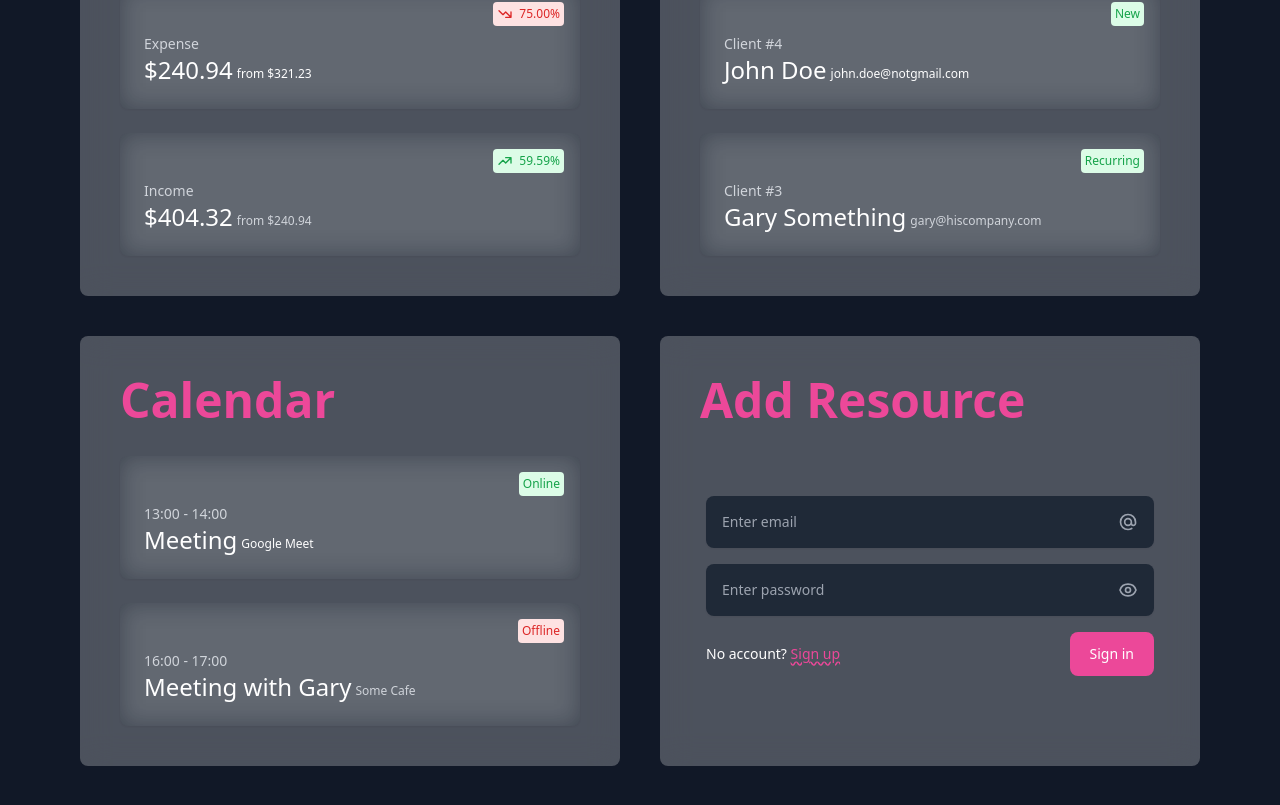
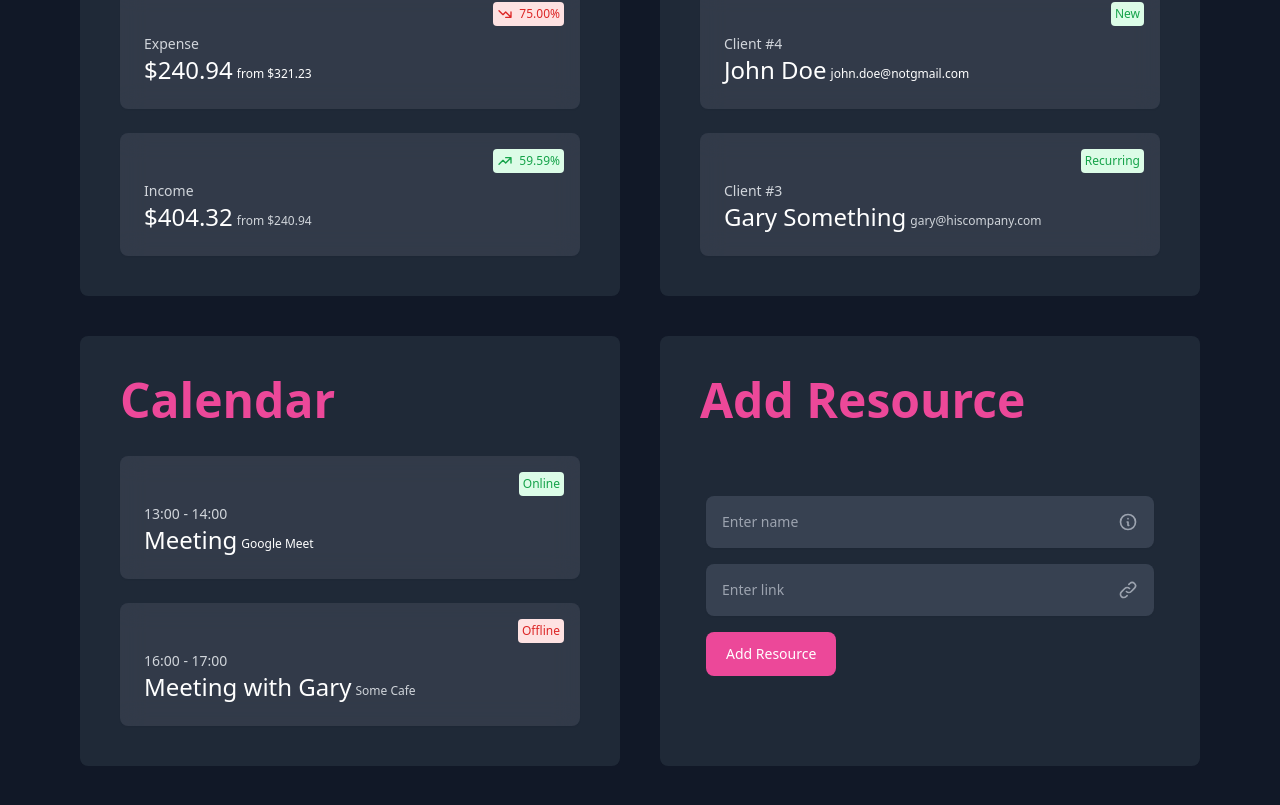
Before and after one commit to pybash1/solodustries, a Next.js app: page /dashboard in a window 1280 px wide. Shown: the part 451-1256 px from the top of the page. Built offline with nearby package versions, Linux system fonts and the light colour scheme.

Commit message:
fix: major improvements and bug fixes feat: better consistent dashboard

```diff
--- a/components/Banner.js
+++ b/components/Banner.js
@@ -17,7 +17,7 @@ export default function Banner() {
             </p>
 
             <div className="flex flex-wrap justify-center gap-4 mt-8">
-              <Link href="/onboarding">
+              <Link href="/pricing">
                 <a className="relative inline-flex items-center px-8 py-3 overflow-hidden text-white bg-pink-600 rounded group active:bg-pink-500 focus:outline-none focus:ring">
                   <span className="absolute right-0 transition-transform translate-x-full group-hover:-translate-x-4">
                     <svg
--- a/components/Navbar.js
+++ b/components/Navbar.js
@@ -22,11 +22,13 @@ export default function Navbar(props) {
             </svg>
           </button>
 
-          <a href="" className="flex">
+          <Link href="/">
+            <a className="flex">
               <span className="w-32 h-10 bg-gray-900 rounded-lg flex items-center justify-center">
                 SoloDustries
               </span>
             </a>
+          </Link>
         </div>
 
         <div className="flex items-center justify-end flex-1">
@@ -95,11 +97,9 @@ export default function Navbar(props) {
                 </a>
               </Link>
 
-              <Link href="/calendar">
-                <a className="block h-16 leading-[4rem] border-b-4 border-transparent hover:text-pink-700 hover:border-current">
+              <a href="https://calendar.google.com/" target="blank_" rel="noreferrer noopener" className="block h-16 leading-[4rem] border-b-4 border-transparent hover:text-pink-700 hover:border-current">
                 Calendar
               </a>
-              </Link>
             </>
             }
           </nav>
--- a/pages/dashboard.js
+++ b/pages/dashboard.js
@@ -18,9 +18,7 @@ export default function Dashboard() {
         <p className="text-sm font-medium text-left sm:text-center">
           You got a new order!{" "}
           <Link href="/">
-            <a className="underline">
-              Check it out! &rarr;{" "}
-            </a>
+            <a className="underline">Check it out! &rarr; </a>
           </Link>
         </p>
 
@@ -50,9 +48,9 @@ export default function Dashboard() {
         Welcome
       </div>
       <div className="grid grid-cols-2 gap-10 p-20">
-        <div className="bg-white bg-opacity-25 backdrop-blur-lg p-10 rounded-lg">
+        <div className="bg-gray-800 backdrop-blur-lg p-10 rounded-lg">
           <div className="text-5xl pb-8 text-pink-500 font-bold">Money</div>
-          <article className="relative px-6 pt-12 pb-6 bg-gray-800 backdrop-blur-md bg-opacity-25 rounded-lg shadow-sm">
+          <article className="relative px-6 pt-12 pb-6 bg-gray-500 backdrop-blur-md bg-opacity-25 rounded-lg shadow-sm">
             <p className="text-sm font-medium text-gray-300">Expense</p>
 
             <p className="inline-flex items-end mt-1">
@@ -82,7 +80,7 @@ export default function Dashboard() {
             </p>
           </article>
           <br />
-          <article className="relative px-6 pt-12 pb-6 bg-gray-800 backdrop-blur-md bg-opacity-25 rounded-lg shadow-sm">
+          <article className="relative px-6 pt-12 pb-6 bg-gray-500 backdrop-blur-md bg-opacity-25 rounded-lg shadow-sm">
             <p className="text-sm font-medium text-gray-300">Income</p>
 
             <p className="inline-flex items-end mt-1">
@@ -112,9 +110,9 @@ export default function Dashboard() {
             </p>
           </article>
         </div>
-        <div className="bg-white bg-opacity-25 backdrop-blur-lg p-10 rounded-lg">
+        <div className="bg-gray-800 backdrop-blur-lg p-10 rounded-lg">
           <div className="text-5xl pb-8 text-pink-500 font-bold">Clients</div>
-          <article className="relative px-6 pt-12 pb-6 bg-gray-800 backdrop-blur-md bg-opacity-25 rounded-lg shadow-sm">
+          <article className="relative px-6 pt-12 pb-6 bg-gray-500 backdrop-blur-md bg-opacity-25 rounded-lg shadow-sm">
             <p className="text-sm font-medium text-gray-300">Client #4</p>
 
             <p className="inline-flex items-end mt-1">
@@ -131,7 +129,7 @@ export default function Dashboard() {
             </p>
           </article>
           <br />
-          <article className="relative px-6 pt-12 pb-6 bg-gray-800 backdrop-blur-md bg-opacity-25 rounded-lg shadow-sm">
+          <article className="relative px-6 pt-12 pb-6 bg-gray-500 backdrop-blur-md bg-opacity-25 rounded-lg shadow-sm">
             <p className="text-sm font-medium text-gray-300">Client #3</p>
 
             <p className="inline-flex items-end mt-1">
@@ -148,9 +146,9 @@ export default function Dashboard() {
             </p>
           </article>
         </div>
-        <div className="bg-white bg-opacity-25 backdrop-blur-lg p-10 rounded-lg">
+        <div className="bg-gray-800 backdrop-blur-lg p-10 rounded-lg">
           <div className="text-5xl pb-8 text-pink-500 font-bold">Calendar</div>
-          <article className="relative px-6 pt-12 pb-6 bg-gray-800 backdrop-blur-md bg-opacity-25 rounded-lg shadow-sm">
+          <article className="relative px-6 pt-12 pb-6 bg-gray-500 backdrop-blur-md bg-opacity-25 rounded-lg shadow-sm">
             <p className="text-sm font-medium text-gray-300">13:00 - 14:00</p>
 
             <p className="inline-flex items-end mt-1">
@@ -165,7 +163,7 @@ export default function Dashboard() {
             </p>
           </article>
           <br />
-          <article className="relative px-6 pt-12 pb-6 bg-gray-800 backdrop-blur-md bg-opacity-25 rounded-lg shadow-sm">
+          <article className="relative px-6 pt-12 pb-6 bg-gray-500 backdrop-blur-md bg-opacity-25 rounded-lg shadow-sm">
             <p className="text-sm font-medium text-gray-300">16:00 - 17:00</p>
 
             <p className="inline-flex items-end mt-1">
@@ -180,7 +178,7 @@ export default function Dashboard() {
             </p>
           </article>
         </div>
-        <div className="bg-white bg-opacity-25 backdrop-blur-lg p-10 rounded-lg">
+        <div className="bg-gray-800 backdrop-blur-lg p-10 rounded-lg">
           <div className="text-5xl pb-8 text-pink-500 font-bold">
             Add Resource
           </div>
@@ -188,29 +186,29 @@ export default function Dashboard() {
             <form action="" className="max-w-md mx-auto mt-8 mb-0 space-y-4">
               <div>
                 <label htmlFor="email" className="sr-only">
-                  Email
+                  Name
                 </label>
 
                 <div className="relative">
                   <input
                     type="email"
-                    className="w-full p-4 pr-12 text-sm bg-gray-800 border-gray-800 rounded-lg shadow-sm"
-                    placeholder="Enter email"
+                    className="w-full p-4 pr-12 text-sm text-white bg-gray-700 border-gray-800 rounded-lg shadow-sm"
+                    placeholder="Enter name"
                   />
 
                   <span className="absolute inset-y-0 inline-flex items-center right-4">
                     <svg
                       xmlns="http://www.w3.org/2000/svg"
-                      className="w-5 h-5 text-gray-400"
+                      className="h-5 w-5 text-gray-400"
                       fill="none"
                       viewBox="0 0 24 24"
                       stroke="currentColor"
+                      strokeWidth={2}
                     >
                       <path
                         strokeLinecap="round"
                         strokeLinejoin="round"
-                        strokeWidth="2"
-                        d="M16 12a4 4 0 10-8 0 4 4 0 008 0zm0 0v1.5a2.5 2.5 0 005 0V12a9 9 0 10-9 9m4.5-1.206a8.959 8.959 0 01-4.5 1.207"
+                        d="M13 16h-1v-4h-1m1-4h.01M21 12a9 9 0 11-18 0 9 9 0 0118 0z"
                       />
                     </svg>
                   </span>
@@ -218,54 +216,40 @@ export default function Dashboard() {
               </div>
 
               <div>
-                <label htmlFor="password" className="sr-only">
-                  Password
+                <label htmlFor="link" className="sr-only">
+                  Resource Link
                 </label>
                 <div className="relative">
                   <input
-                    type="password"
-                    className="w-full p-4 pr-12 text-sm bg-gray-800 border-gray-800 rounded-lg shadow-sm"
-                    placeholder="Enter password"
+                    type="url"
+                    className="w-full p-4 pr-12 text-sm text-white bg-gray-700 border-gray-800 rounded-lg shadow-sm"
+                    placeholder="Enter link"
                   />
 
                   <span className="absolute inset-y-0 inline-flex items-center right-4">
                     <svg
                       xmlns="http://www.w3.org/2000/svg"
-                      className="w-5 h-5 text-gray-400"
+                      className="h-5 w-5 text-gray-400"
                       fill="none"
                       viewBox="0 0 24 24"
                       stroke="currentColor"
+                      strokeWidth={2}
                     >
                       <path
                         strokeLinecap="round"
                         strokeLinejoin="round"
-                        strokeWidth="2"
-                        d="M15 12a3 3 0 11-6 0 3 3 0 016 0z"
-                      />
-                      <path
-                        strokeLinecap="round"
-                        strokeLinejoin="round"
-                        strokeWidth="2"
-                        d="M2.458 12C3.732 7.943 7.523 5 12 5c4.478 0 8.268 2.943 9.542 7-1.274 4.057-5.064 7-9.542 7-4.477 0-8.268-2.943-9.542-7z"
+                        d="M13.828 10.172a4 4 0 00-5.656 0l-4 4a4 4 0 105.656 5.656l1.102-1.101m-.758-4.899a4 4 0 005.656 0l4-4a4 4 0 00-5.656-5.656l-1.1 1.1"
                       />
                     </svg>
                   </span>
                 </div>
               </div>
-
-              <div className="flex items-center justify-between">
-                <p className="text-sm text-white">
-                  No account?{" "}
-                  <a className="underline text-pink-500 underline-offset-2 hover:opacity-50 decoration-wavy" href="">
-                    Sign up
-                  </a>
-                </p>
-
+              <div>
                 <button
                   type="submit"
-                  className="inline-block px-5 py-3 ml-3 text-sm font-medium text-white bg-pink-500 rounded-lg"
+                  className="inline-block px-5 py-3 text-sm font-medium text-white bg-pink-500 rounded-lg"
                 >
-                  Sign in
+                  Add Resource
                 </button>
               </div>
             </form>
```
Also changed, not shown: pages/profile.js (added), pages/search.js (added). Lines whose indentation alone changed are shown as unchanged.
